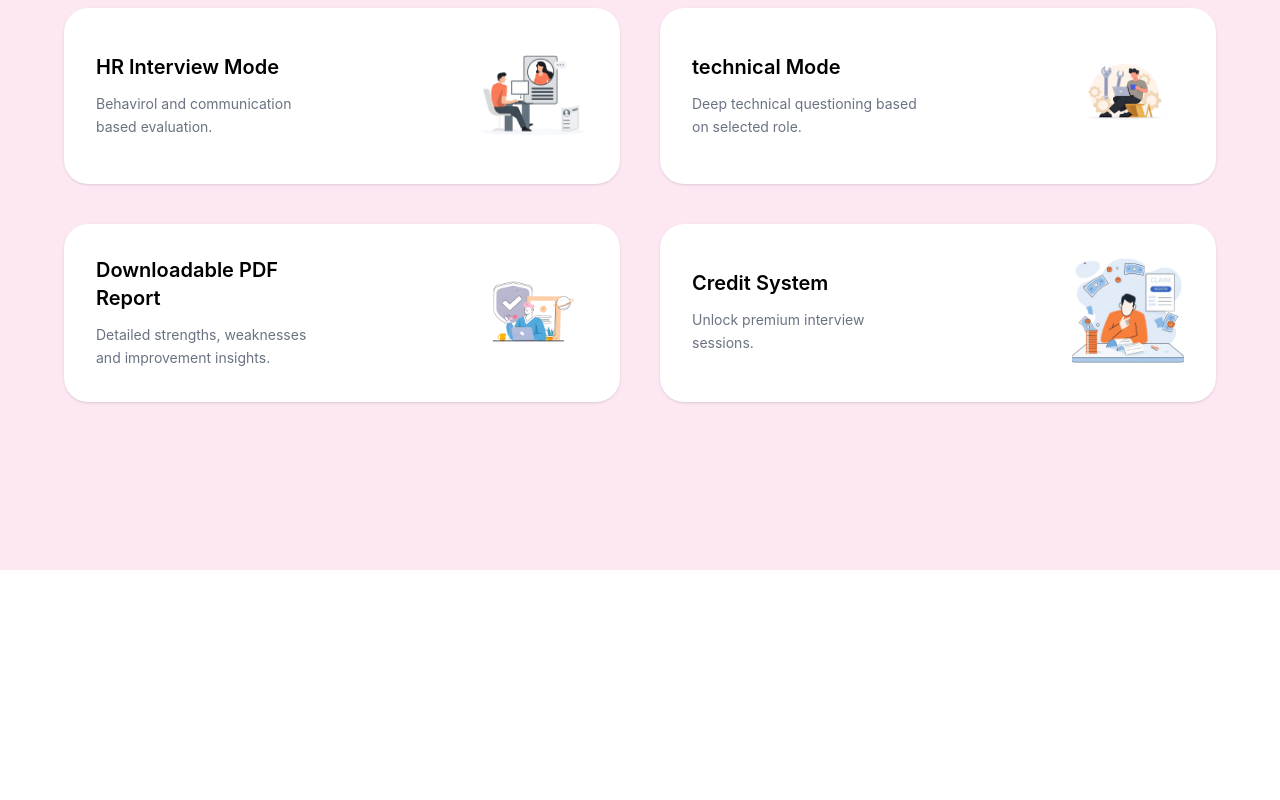
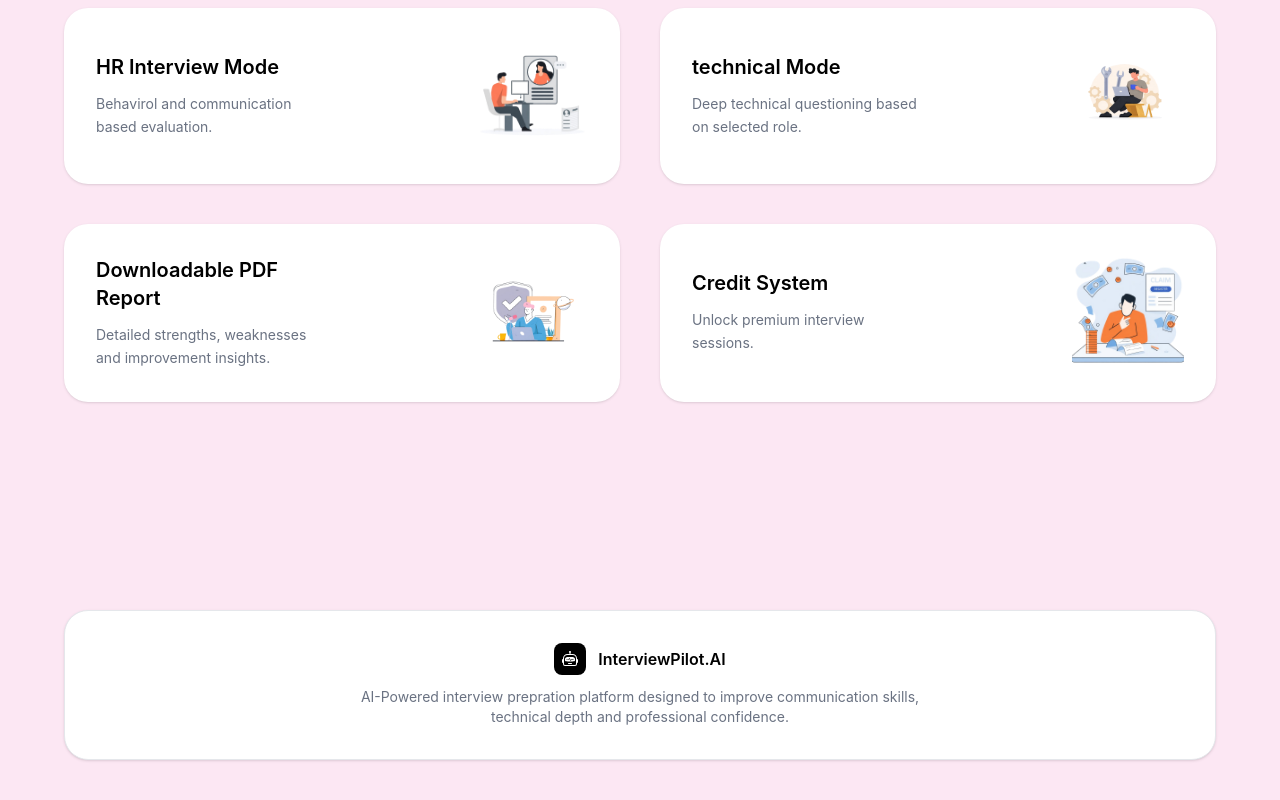
Before and after one commit to ydvrahul160-netizen/InterviewPilot, a React (Vite) app in the folder frontend/: page / in a window 1280 px wide. Shown: the part 1776-2576 px from the top of the page. Before the commit the page ends 2346 px from the top, so only its background shows below. Built offline with nearby package versions, Linux system fonts and the light colour scheme; no server answers.

Commit message:
feat: add footer

```diff
--- /dev/null
+++ b/frontend/src/components/Footer.jsx
@@ -0,0 +1,43 @@
+import React from "react";
+import { BsRobot } from "react-icons/bs";
+
+const Footer = () => {
+  return (
+    <div className=" bg-pink-100 flex justify-center px-4 pb-10 py-4 pt-10">
+      {/* bg-[#f3f3f3] */}
+      <div className="w-full max-w-6xl bg-white rounded-[24px] shadow-sm border border-gray-200 py-8 px-3 text-center">
+
+        <div className="flex justify-center items-center gap-3 mb-3">
+            <div className="bg-black text-white p-2 rounded-lg"><BsRobot size={16}/></div>
+            <h2 className="font-semibold">InterviewPilot.AI</h2>
+        </div>
+
+        <p className="text-gray-500 text-sm max-w-xl mx-auto">
+            AI-Powered interview prepration platform designed to improve communication skills, technical depth and professional confidence.
+        </p>
+      </div>
+    </div>
+  );
+};
+
+export default Footer;
+
+
+
+
+
+
+
+
+
+
+
+
+// navbar style
+//
+// <div className=' bg-pink-100 flex justify-center px-4 pb-10 py-4 pt-10'>
+//     {/* bg-[#f3f3f3] */}
+//     <div className='w-full max-w-6xl bg-white rounded-[24px] shadow-sm border border-gray-200 py-8 px-3 text-center'>
+
+//     </div>
+// </div>
--- a/frontend/src/pages/Home.jsx
+++ b/frontend/src/pages/Home.jsx
@@ -23,6 +23,7 @@
 import resumeImg from "../assets/resume.png";
 import pdfImg from "../assets/pdf.png";
 import analyticsImg from "../assets/history.png";
+import Footer from "../components/Footer";
 
 const Home = () => {
   const { userData } = useSelector((state) => state.user);
@@ -318,6 +319,7 @@
         </div>
       </div>
       {showAuth && <AuthModel onClose={() => setShowAuth(false)} />}
+      <Footer />
     </div>
   );
 };
```
